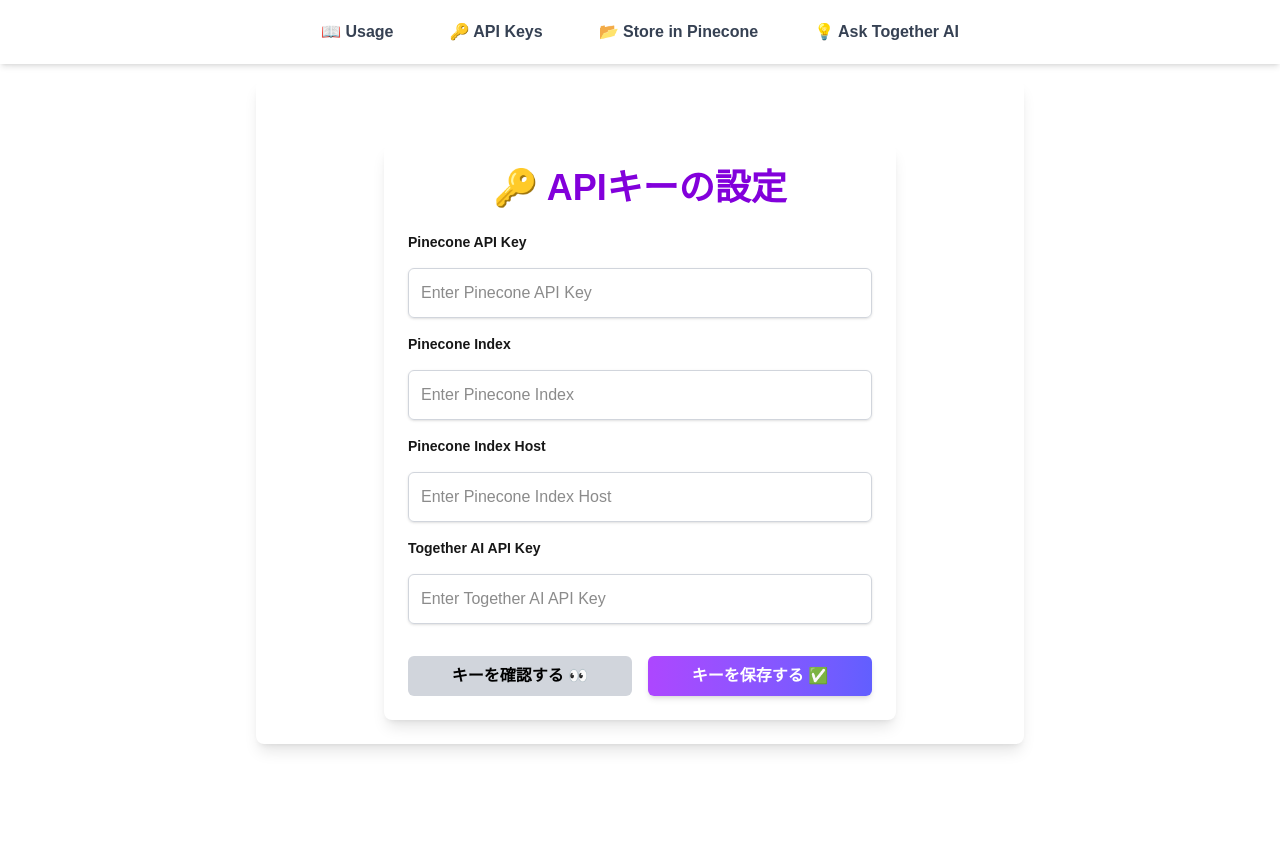
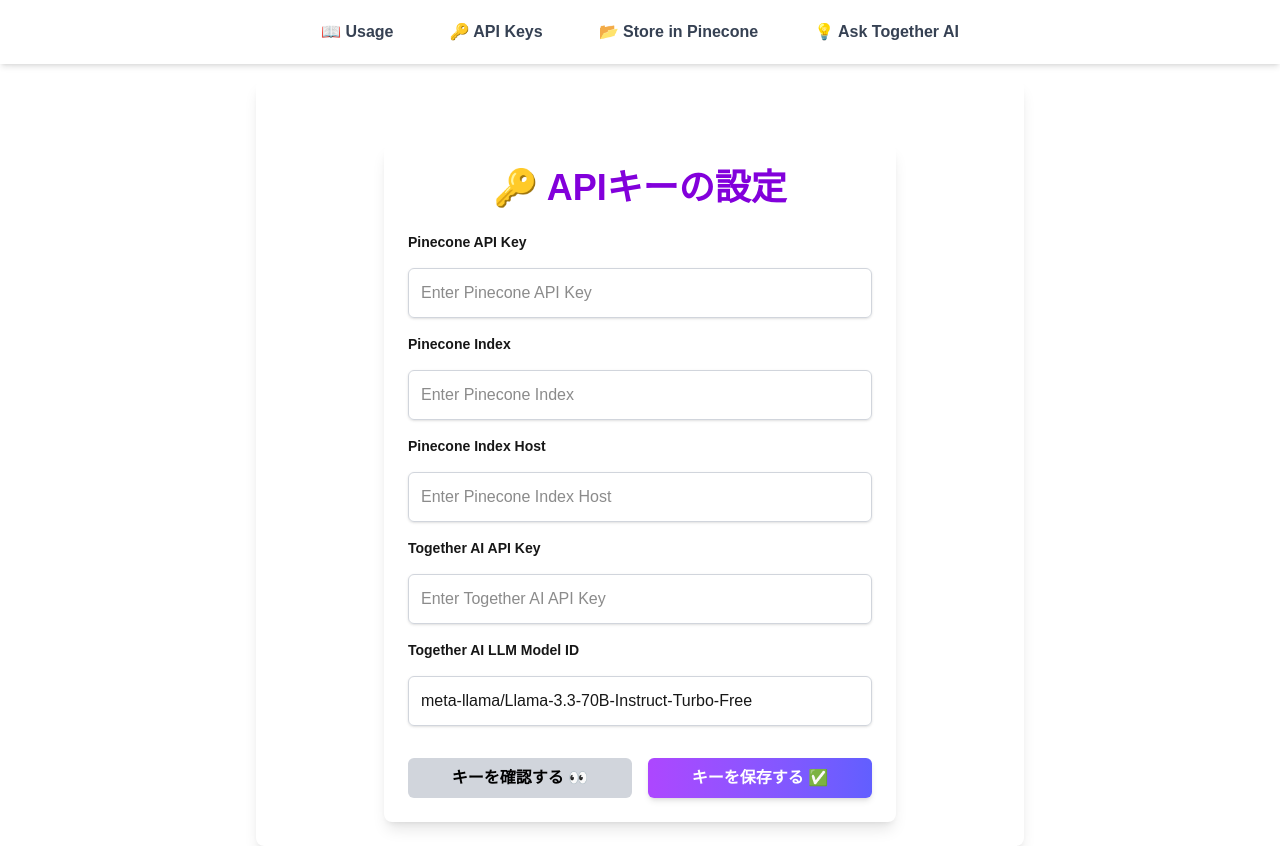
Before and after one commit to SachikoNitta/TogetherCone, a Next.js app: page / in a window 1280 px wide. Before the commit the page ends 800 px from the top, so only its background shows below. Built offline with nearby package versions, Linux system fonts and the light colour scheme.

Commit message:
Add settings option to enter LLM Model ID LLM

```diff
--- a/src/app/ask/page.tsx
+++ b/src/app/ask/page.tsx
@@ -4,6 +4,7 @@
 export default function AskPage() {
   const [question, setQuestion] = useState("");
   const [answer, setAnswer] = useState("");
+  const [answerComplete, setAnswerComplete] = useState(false);
   const [completeQuestion, setCompleteQuestion] = useState("");
 
   const askAI = async () => {
@@ -30,6 +31,7 @@
 
       const result = JSON.parse(textResponse);
       setAnswer(result.answer || "No answer received.");
+      setAnswerComplete(true);
       setCompleteQuestion(result.question || "No question received");
 
     } catch (error) {
@@ -76,11 +78,23 @@
 
       {/* Display Answer */}
       {answer && (
+        <>
+          <div className="mt-4 p-5 bg-white rounded-lg shadow-md border border-gray-300">
+            <h2 className="text-xl font-semibold text-gray-800">🤖 AIの回答</h2>
+            <p className="mt-2 text-gray-600">{answer}</p>
+          </div>
+        </>
+      )}
+
+      {/* Display Hints */}
+      {answerComplete && (
         <div className="mt-4 p-5 bg-white rounded-lg shadow-md border border-gray-300">
-          <h2 className="text-xl font-semibold text-gray-800">🤖 AIの回答</h2>
-          <p className="mt-2 text-gray-600">{answer}</p>
+          <h2 className="text-xl font-semibold text-gray-800">💡 回答を向上させるためのヒント</h2>
+          <p>💡 インデックスに保存するドキュメントの長さを変える</p>
+          <p>💡 回答に使用しているTogether AIのLLMモデルを変更する</p>
         </div>
       )}
     </div>
   );
+
 }
--- a/src/app/page.tsx
+++ b/src/app/page.tsx
@@ -7,6 +7,7 @@
   const [pineconeIndex, setPineconeIndex] = useState("");
   const [pineconeIndexHost, setPineconeIndexHost] = useState("");
   const [togetherApiKey, settogetherApiKey] = useState("");
+  const [togetherAiModel, settogetherAiModel] = useState("meta-llama/Llama-3.3-70B-Instruct-Turbo-Free");
   const [showKeys, setShowKeys] = useState(false); // 👀 Toggle key visibility
 
   useEffect(() => {
@@ -15,6 +16,7 @@
     setPineconeIndex(Cookies.get("pineconeIndex") || "");
     setPineconeIndexHost(Cookies.get("pineconeIndexHost") || "");
     settogetherApiKey(Cookies.get("togetherApiKey") || "");
+    settogetherAiModel(Cookies.get("togetherAiModel") || "meta-llama/Llama-3.3-70B-Instruct-Turbo-Free");
   }, []);
 
   const saveKeys = () => {
@@ -23,7 +25,7 @@
     Cookies.set("pineconeIndex", pineconeIndex, { expires: 7 });
     Cookies.set("pineconeIndexHost", pineconeIndexHost, { expires: 7 });
     Cookies.set("togetherApiKey", togetherApiKey, { expires: 7 });
-
+    Cookies.set("togetherAiModel", togetherAiModel, { expires: 7 });
     alert("✅ API Keys saved in cookies!");
   };
 
@@ -81,6 +83,17 @@
           className="w-full p-3 border border-gray-300 rounded-md shadow-sm focus:ring-2 focus:ring-blue-500 focus:outline-none"
         />
 
+        {/* Together AI LLM options */}
+        <label className="text-sm font-semibold">Together AI LLM Model ID</label>
+        <input
+          type="text"
+          placeholder="meta-llama/Llama-3.3-70B-Instruct-Turbo-Free"
+          value={togetherAiModel}
+          onChange={(e) => settogetherAiModel(e.target.value)}
+          className="w-full p-3 border border-gray-300 rounded-md shadow-sm focus:ring-2 focus:ring-blue-500 focus:outline-none"
+        />
+
+
         {/* Buttons */}
         <div className="flex gap-4 mt-4">
           {/* Toggle Visibility Button */}
--- a/src/lib/togetherUtil.ts
+++ b/src/lib/togetherUtil.ts
@@ -19,14 +19,21 @@
     return new TogetherUtil(togetherApiKey);
   }
 
+  static async getTogetherAiModel() {
+    const cookiesAll = await cookies();
+    const togetherAiModel = cookiesAll.get("togetherAiModel")?.value || "meta-llama/Llama-3.3-70B-Instruct-Turbo-Free";
+    return togetherAiModel;
+  }
+
   getTogether() {
     return new Together({apiKey: this.togetherApiKey});
   }
 
   async answer(question: string) {
+    const model = await TogetherUtil.getTogetherAiModel();
     const response = await this.together.chat.completions.create({
       messages: [{"role": "user", "content": question}],
-      model: "meta-llama/Llama-3.3-70B-Instruct-Turbo",
+      model: model,
     });
 
     return response.choices[0].message?.content;
```
